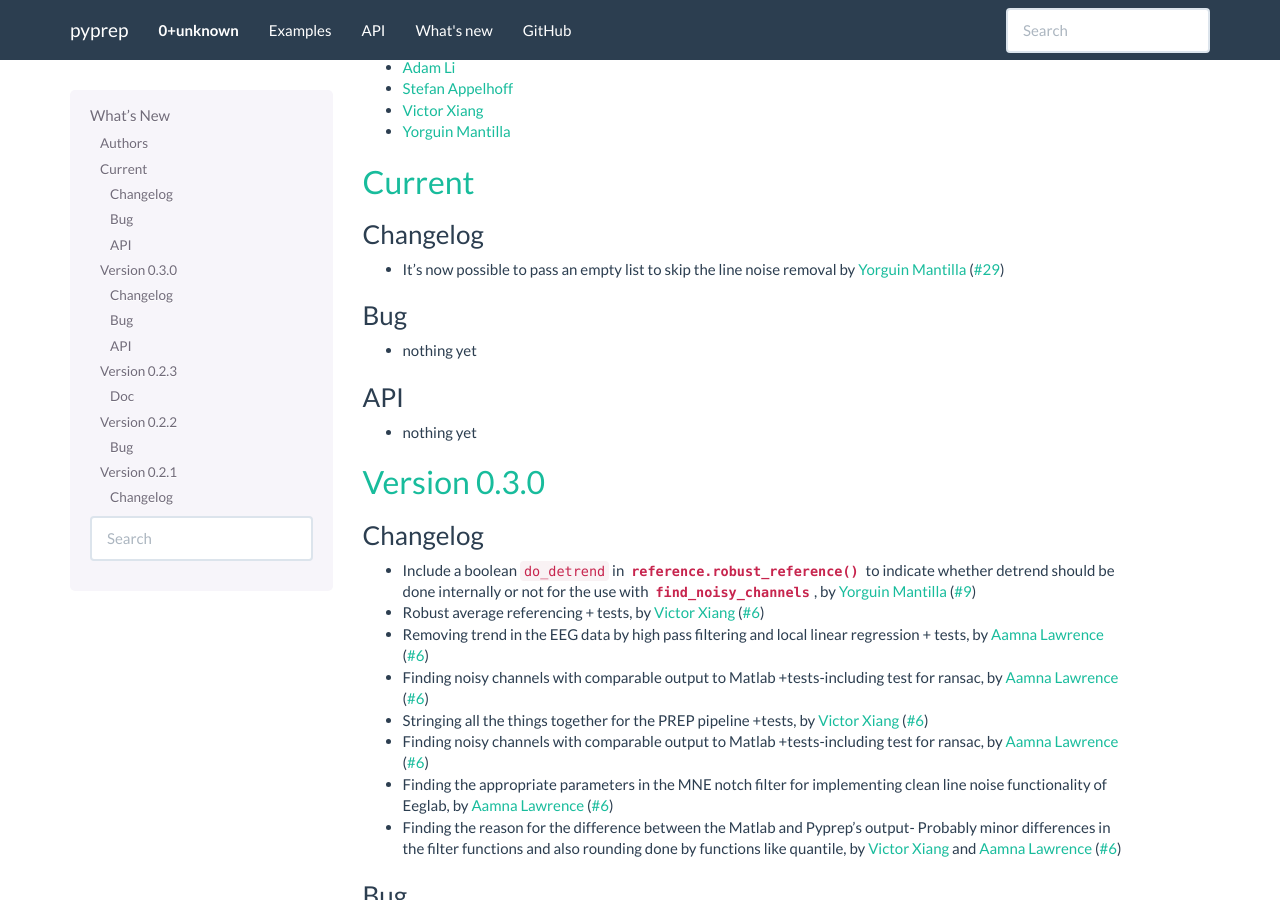
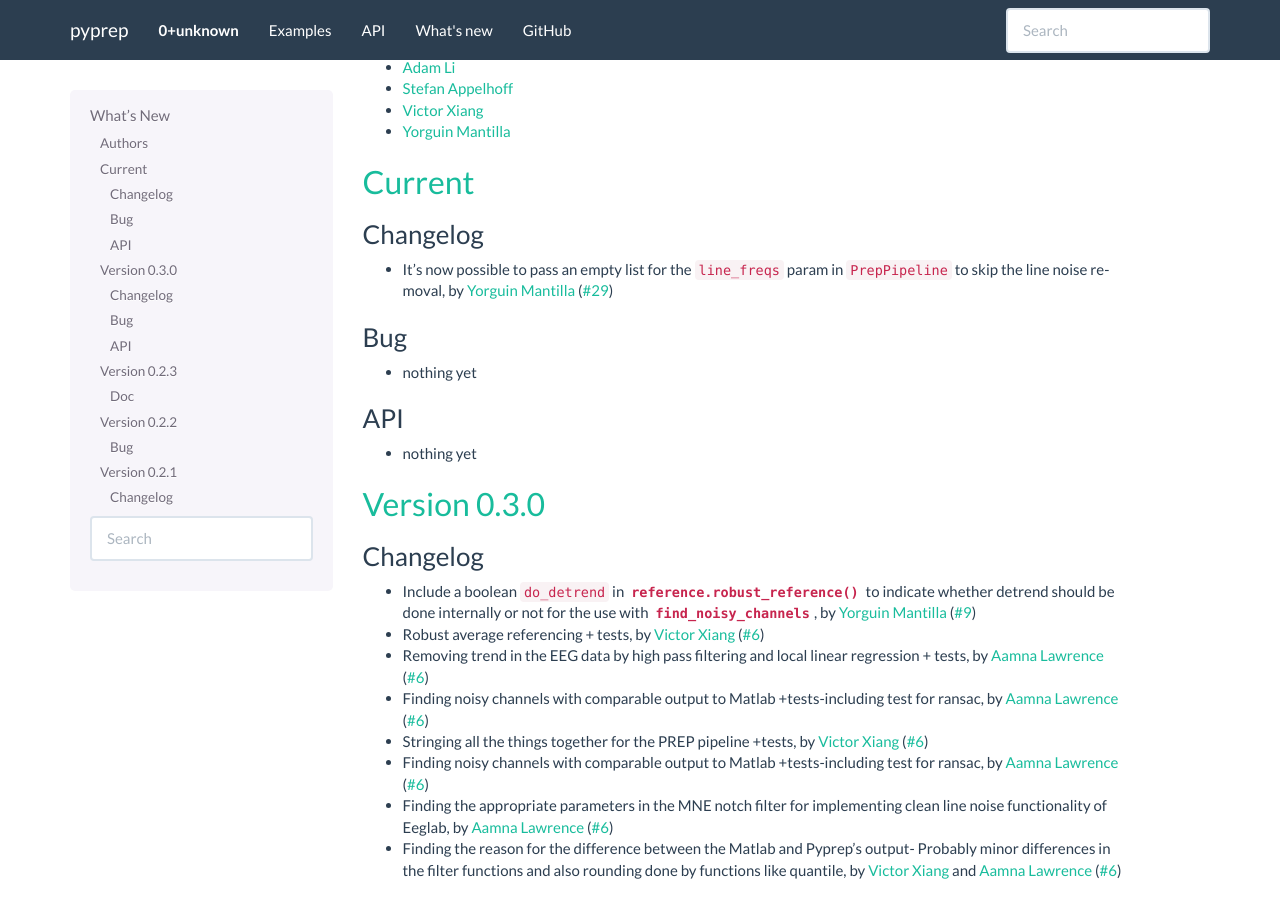
Before and after one commit to sappelhoff/pyprep, a Sphinx documentation site: the page built from docs/whats_new.rst, in a window 1280 px wide and 900 px high, scrolled down 418 px. Built offline with Sphinx 7.4.7, drawn with Linux system fonts in a browser that asks for light colours.

Commit message:
rewording

```diff
--- a/docs/whats_new.rst
+++ b/docs/whats_new.rst
@@ -31,7 +31,7 @@ Current
 Changelog
 ~~~~~~~~~
 
-- It's now possible to pass an empty list to skip the line noise removal by `Yorguin Mantilla`_ (`#29 <https://github.com/sappelhoff/pyprep/pull/29>`_)
+- It's now possible to pass an empty list for the ``line_freqs`` param in ``PrepPipeline`` to skip the line noise removal, by `Yorguin Mantilla`_ (`#29 <https://github.com/sappelhoff/pyprep/pull/29>`_)
 
 Bug
 ~~~
```
Also changed, not shown: 1 other file.
